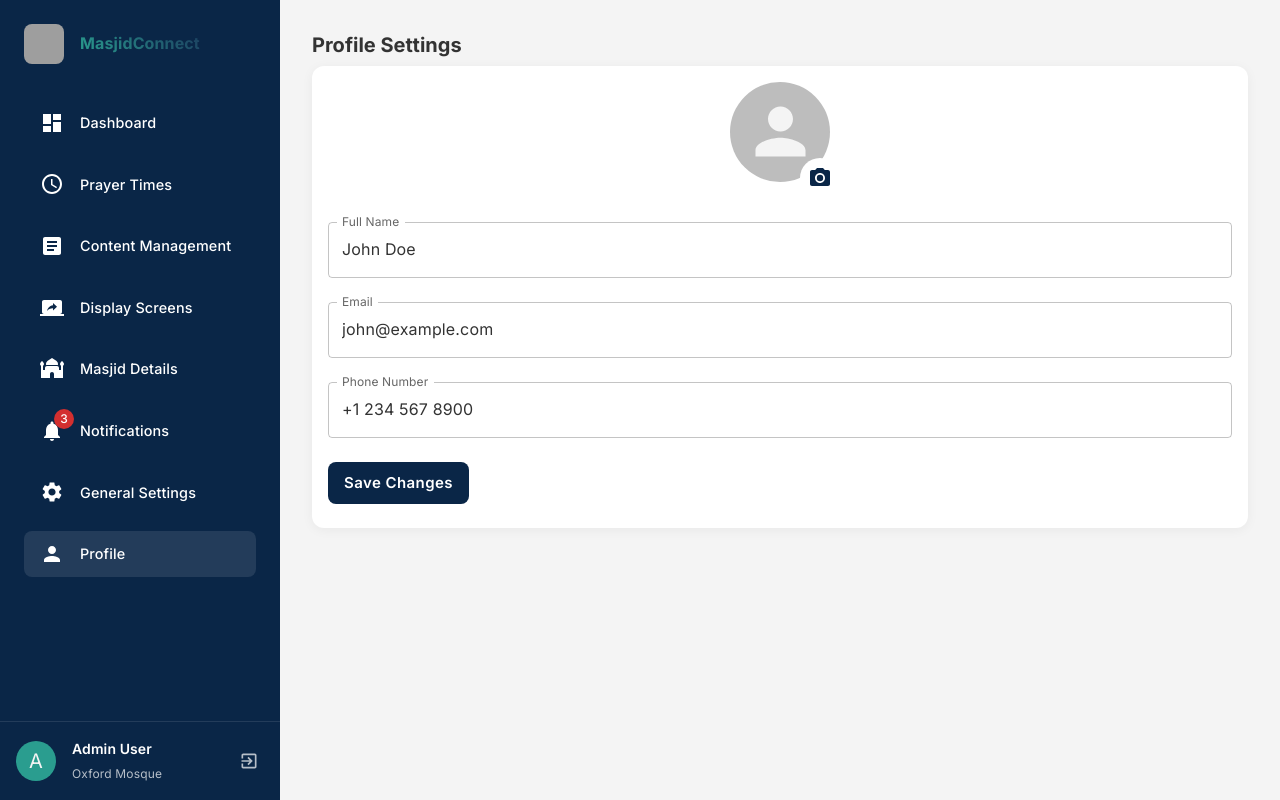
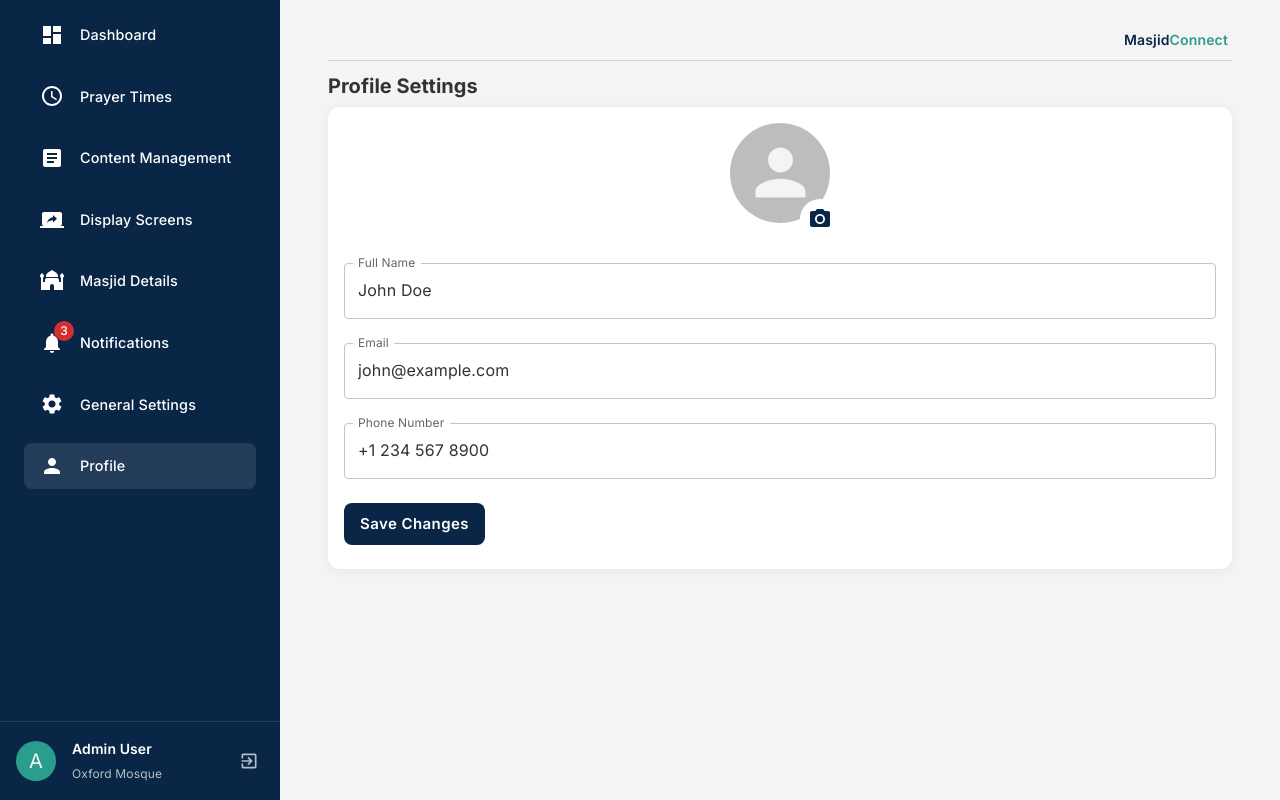
Before and after one commit to tahmidhoque/MasjidConnect-Backend, a Next.js app: page /profile in a window 1280 px wide. Built offline with nearby package versions, Linux system fonts and the light colour scheme; grey boxes are pictures that could not be loaded.

Commit message:
fix: Brand logo placement fix

```diff
--- a/src/components/layouts/dashboard-layout.tsx
+++ b/src/components/layouts/dashboard-layout.tsx
@@ -19,6 +19,8 @@ import {
   Badge,
   useTheme,
   useMediaQuery,
+  Container,
+  Divider,
 } from '@mui/material';
 import {
   Dashboard as DashboardIcon,
@@ -108,36 +110,7 @@ export default function DashboardLayout({
 
   const drawer = (
     <Box sx={{ height: '100%', display: 'flex', flexDirection: 'column' }}>
-      {/* Logo and Brand */}
-      <Box
-        sx={{
-          p: 3,
-          display: 'flex',
-          alignItems: 'center',
-          gap: 2,
-        }}
-      >
-        <Image
-          src="/logo.png"
-          alt="MasjidConnect"
-          width={40}
-          height={40}
-          style={{ borderRadius: '8px' }}
-        />
-        <Typography
-          variant="h6"
-          sx={{
-            fontWeight: 700,
-            background: `linear-gradient(45deg, ${theme.palette.secondary.main}, ${theme.palette.primary.light})`,
-            WebkitBackgroundClip: 'text',
-            WebkitTextFillColor: 'transparent',
-          }}
-        >
-          MasjidConnect
-        </Typography>
-      </Box>
-
-      {/* Navigation */}
+      {/* Navigation section starts directly - Logo moved to main content */}
       <List sx={{ flex: 1, px: 2 }}>
         {menuItems.map((item) => (
           <ListItem key={item.path} disablePadding sx={{ mb: 1 }}>
@@ -260,37 +233,67 @@ export default function DashboardLayout({
         component="main"
         sx={{
           flexGrow: 1,
-          p: { xs: 2, md: 4 },
+          p: { xs: 2, md: 3 },
           bgcolor: theme.palette.background.default,
           minHeight: '100vh',
           width: '100%',
           position: 'relative',
         }}
       >
-        {/* Mobile header */}
+        {/* Minimal header with brand name */}
+        <Container maxWidth="lg" sx={{ pt: 0, pb: 0 }}>
           <Box
             sx={{
-            display: { xs: 'flex', md: 'none' },
-            mb: 2,
+              display: 'flex',
               alignItems: 'center',
-            gap: 2,
+              justifyContent: 'space-between',
+              py: 0.75,
             }}
           >
+            {/* Mobile menu button */}
+            <Box>
               <IconButton
                 color="inherit"
                 aria-label="open drawer"
                 edge="start"
                 onClick={handleDrawerToggle}
+                sx={{ display: { md: 'none' } }}
               >
                 <MenuIcon />
               </IconButton>
-          <Typography variant="h6" noWrap component="div">
-            MasjidConnect
+            </Box>
+
+            {/* Unified MasjidConnect brand - right aligned */}
+            <Box sx={{ display: 'inline-flex', alignItems: 'center', pr: 0.5 }}>
+              <Typography
+                variant="body2"
+                component="span"
+                sx={{
+                  fontWeight: 600,
+                  color: theme.palette.primary.main,
+                }}
+              >
+                Masjid
+              </Typography>
+              <Typography
+                variant="body2"
+                component="span"
+                sx={{
+                  fontWeight: 600,
+                  color: theme.palette.secondary.main,
+                }}
+              >
+                Connect
               </Typography>
             </Box>
+          </Box>
+          <Divider sx={{ mt: 0.5, mb: 1.5 }} />
+        </Container>
 
         {/* Page content */}
+        <Container maxWidth="lg">
           {children}
+        </Container>
       </Box>
     </Box>
   );
```
Lines whose indentation alone changed are shown as unchanged.
